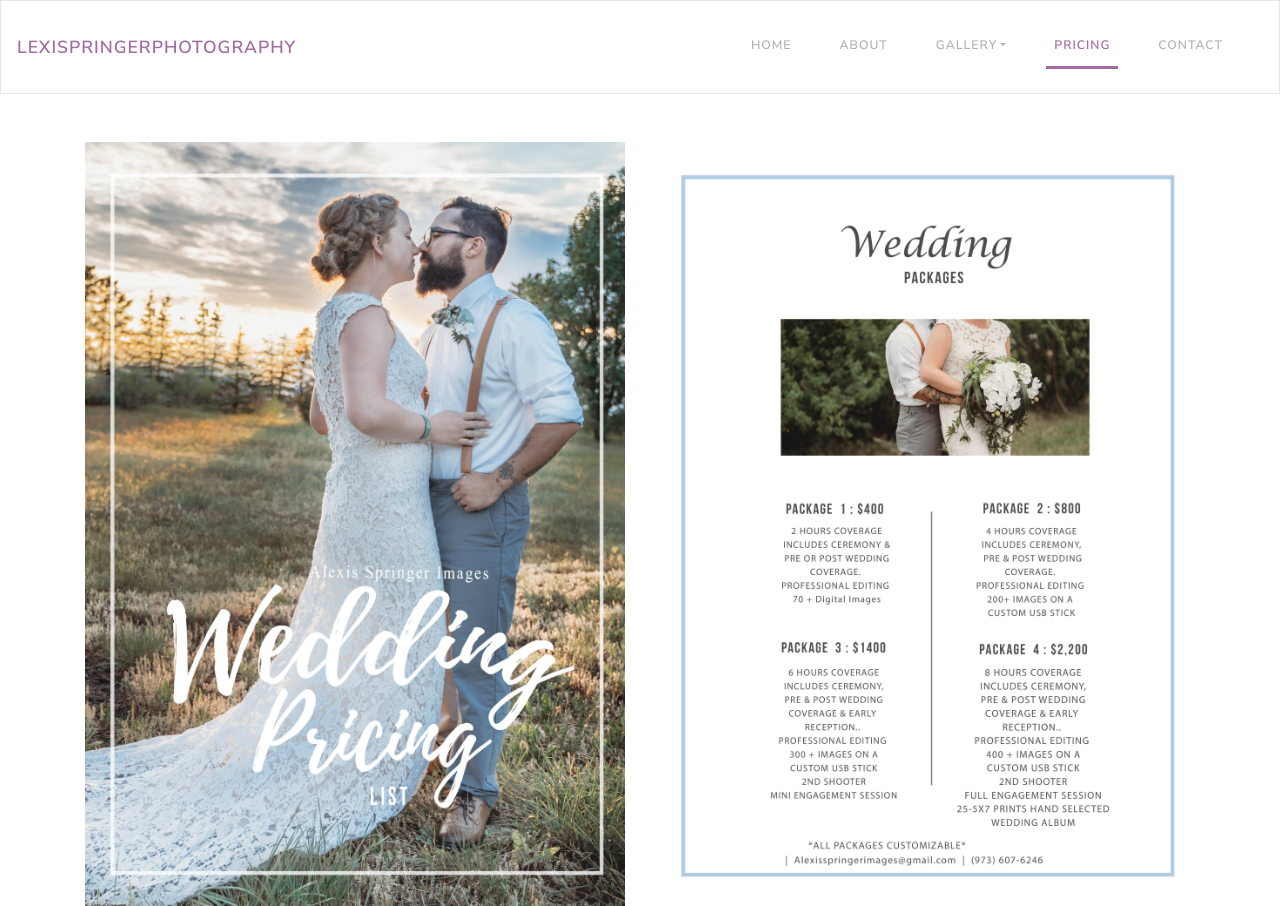
After one commit to laskeym/wedding_photography_portfolio, a Flask app: page /pricing in a window 1280 px wide. The commit adds this page. Run offline with Flask 2, Linux system fonts and the light colour scheme; parts of the project's set-up code (start-up, migrations or seed data) failed here and were passed over; some libraries are stand-ins or nearby versions.

Commit message:
added pricing page

```diff
--- a/app/templates/base.html
+++ b/app/templates/base.html
@@ -52,6 +52,15 @@
               <a href="{{ url_for('gallery', gallery_type='family') }}" class="dropdown-item">Family</a>
             </div>
           </li>
+          {% if request.path == '/pricing' %}
+          <li class="nav-item active">
+            <a class="nav-link" href="{{ url_for('pricing') }}">Pricing <span class="sr-only">(current)</span></a>
+          </li>
+          {% else %}
+          <li class="nav-item">
+            <a class="nav-link" href="{{ url_for('pricing') }}">Pricing</a>
+          </li>
+          {% endif %}
           {% if request.path == '/contact' %}
           <li class="nav-item active">
             <a class="nav-link" href="{{ url_for('contact') }}">Contact <span class="sr-only">(current)</span></a>
--- /dev/null
+++ b/app/templates/pricing.html
@@ -0,0 +1,14 @@
+{% extends "base.html" %}
+
+{% block body %}
+  <div class="container mt-5">
+    <div class="row">
+      <div class="col-md-6 mx-auto">
+        <img src="{{ url_for('static', filename='imgs/pricing_wedding_cover.jpg') }}" alt="" class="img-fluid">
+      </div>
+      <div class="col-md-6 mx-auto">
+        <img src="{{ url_for('static', filename='imgs/pricing_wedding.jpg') }}" alt="" class="img-fluid">
+      </div>
+    </div>
+  </div>
+{% endblock %}
--- a/app/views/views.py
+++ b/app/views/views.py
@@ -39,6 +39,11 @@ def gallery(gallery_type):
     abort(404)
 
 
+@app.route('/pricing')
+def pricing():
+  return render_template('pricing.html')
+
+
 @app.route('/contact', methods=['GET', 'POST'])
 def contact():
   form = ContactForm()
```
